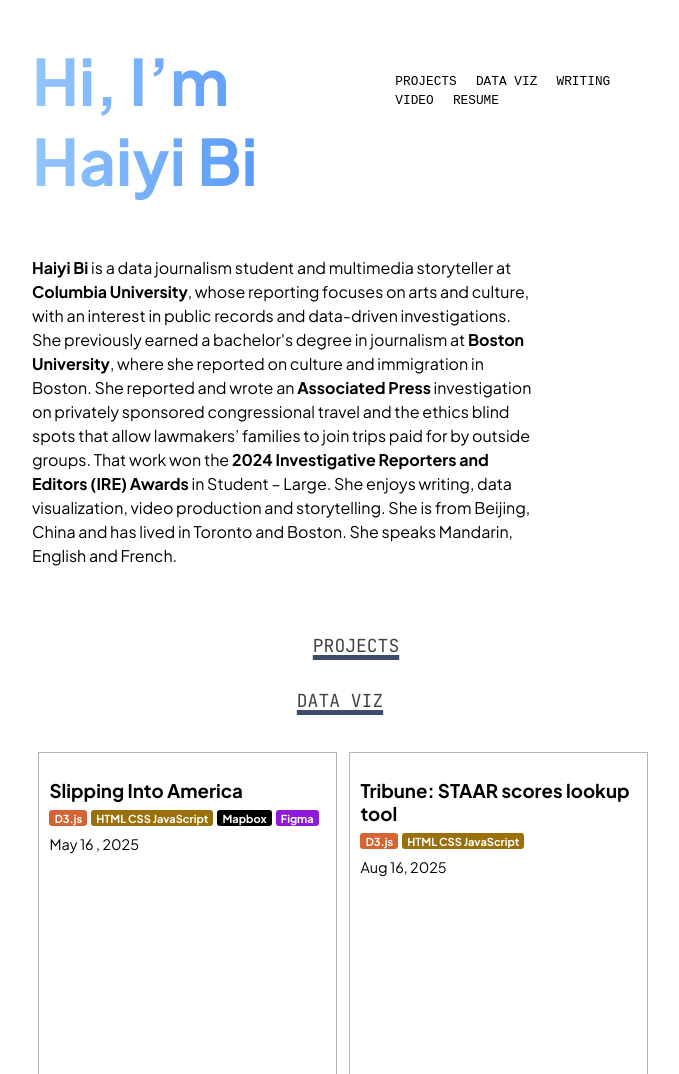
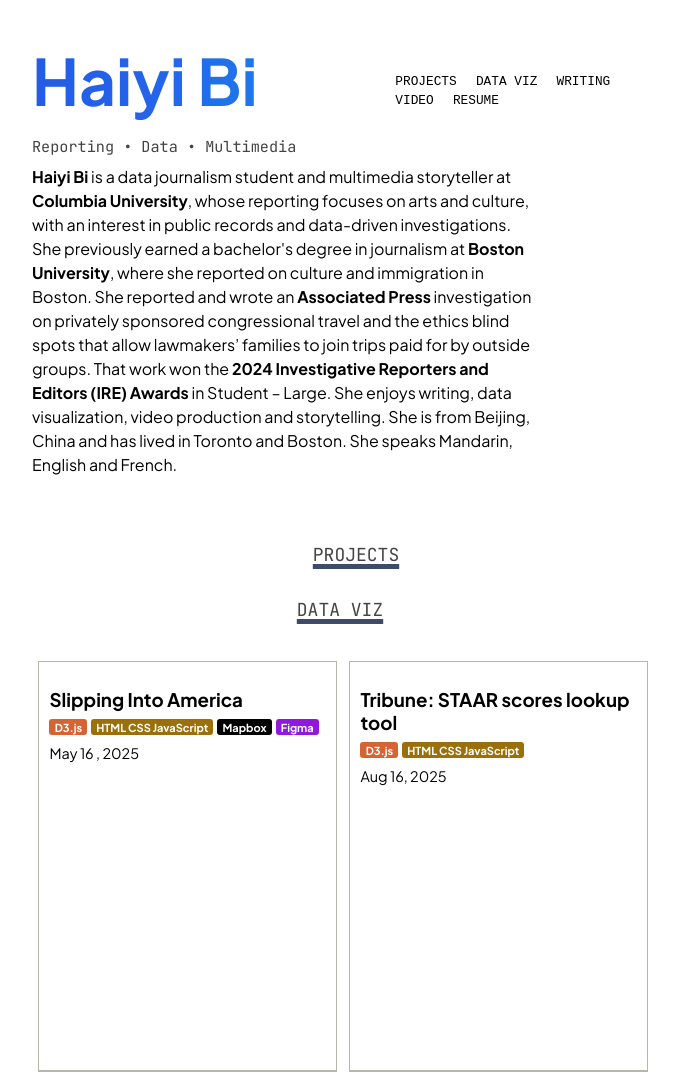
Before and after one commit to haiyib/portfolio-page, a plain HTML site: page index.html in a window 1280 px wide. Shown: the top 1074 px of the page, without its empty margins (284-963 px from the left). Drawn offline with Linux system fonts and the light colour scheme.

Commit message:
updated html and css

```diff
--- a/assets/css/main.css
+++ b/assets/css/main.css
@@ -362,11 +362,14 @@ h3 a:hover {
 .dynamic-gradient,
 footer {
   font-weight: bold;
-  background: linear-gradient(to right, #93c5fd, #3b82f6, #38bdf8);
+  background: linear-gradient(to right, #1d4ed8, #2563eb, #0ea5e9);
   background-size: 200% auto;
   background-clip: text;
   -webkit-background-clip: text;
   color: transparent;
+}
+.dynamic-gradient {
+  animation: gradient-animation 3s linear infinite;
 }
 
 .date {
@@ -423,6 +426,14 @@ footer {
   .bio {
     width: 400px;
   }
+
+  .tagline {
+  margin-top: -2rem;
+  margin-bottom: 0;
+  font-family: "JetBrains Mono", ui-monospace, SFMono-Regular, Menlo, Monaco, Consolas, "Liberation Mono", monospace;
+  font-size: 0.95rem;
+  color: rgb(69, 68, 68);
+}
 
   .box {
     height: 480px;
--- a/index.html
+++ b/index.html
@@ -19,13 +19,11 @@
   <body>
     <div class="container">
       <div class="row first">
-        <div class="col-7 name dynamic-gradient">
-          <h1>
-            Hi, I’m
-            <br />
-            Haiyi Bi
-          </h1>
+        <div class="col-7 name">
+          <h1 class="dynamic-gradient">Haiyi Bi</h1>
+          <p class="tagline">Reporting • Data • Multimedia</p>
         </div>
+
         <div class="col-5">
           <nav>
             <ul class="navLinks">
```
